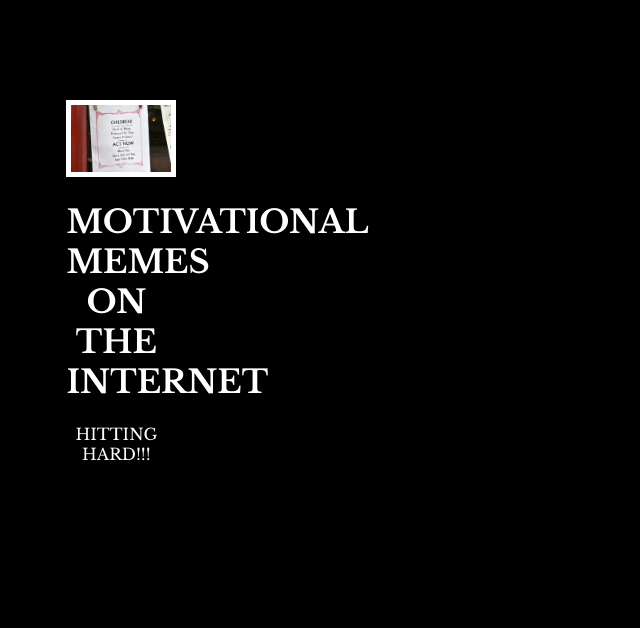
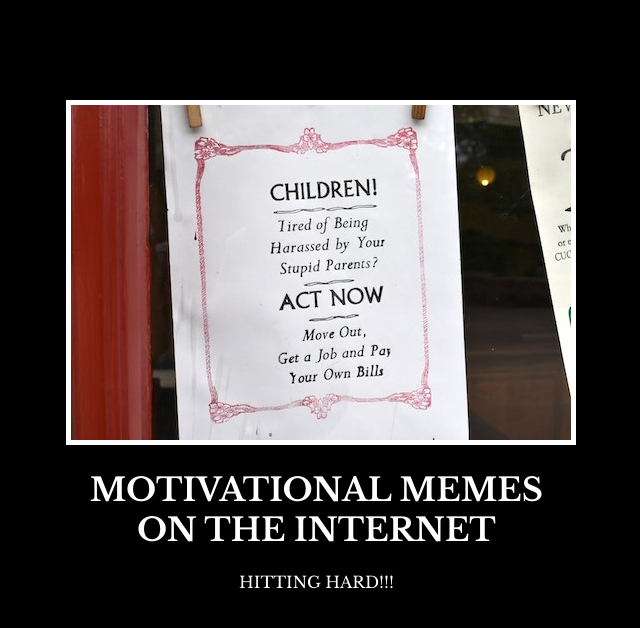
Before and after one commit to TinaKd/meme, a plain HTML site: page index.html in a window 1280 px wide. Shown: the whole page, without its empty margins (384-1024 px from the left). Drawn offline with nearby package versions, Linux system fonts and the light colour scheme.

Commit message:
Update style.css

```diff
--- a/style.css
+++ b/style.css
@@ -15,7 +15,7 @@ p{
 
 
 .poster{
-    width: 100px;
+    width: 500px;
     margin-left: 35%;
     margin-top: 100px;
     color: white;
@@ -27,5 +27,5 @@ p{
 
 .motivation-img {
     border: 5px solid white;
-    width: 100px;
+    width: 500px;
   }
```
